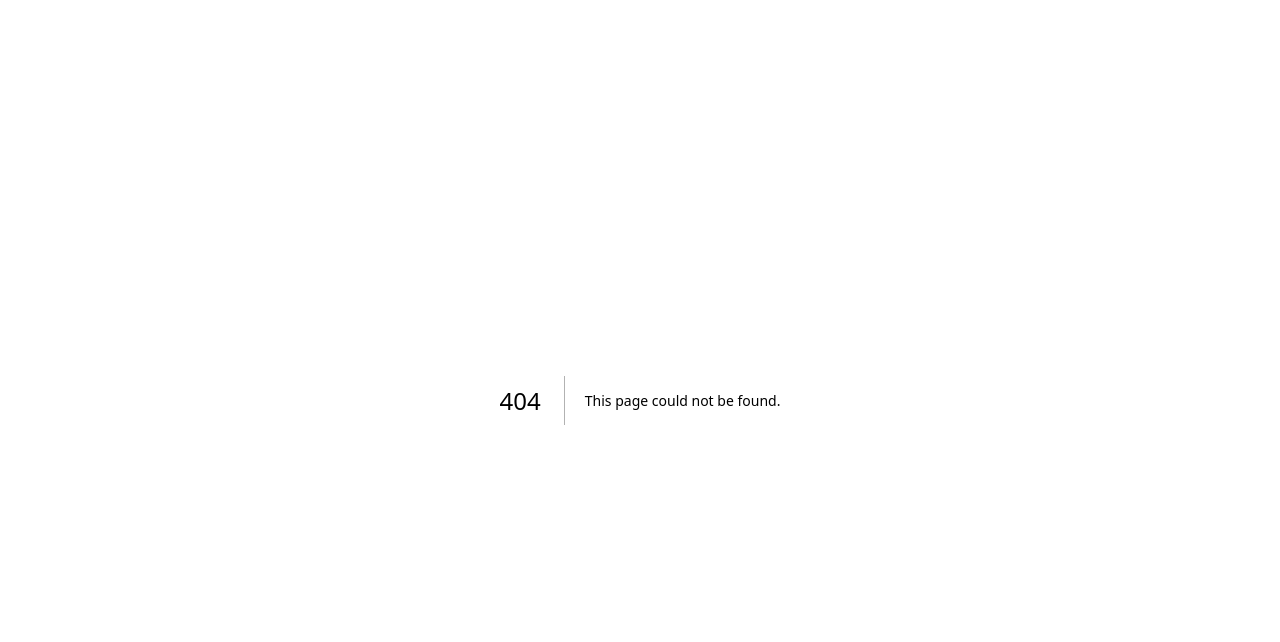
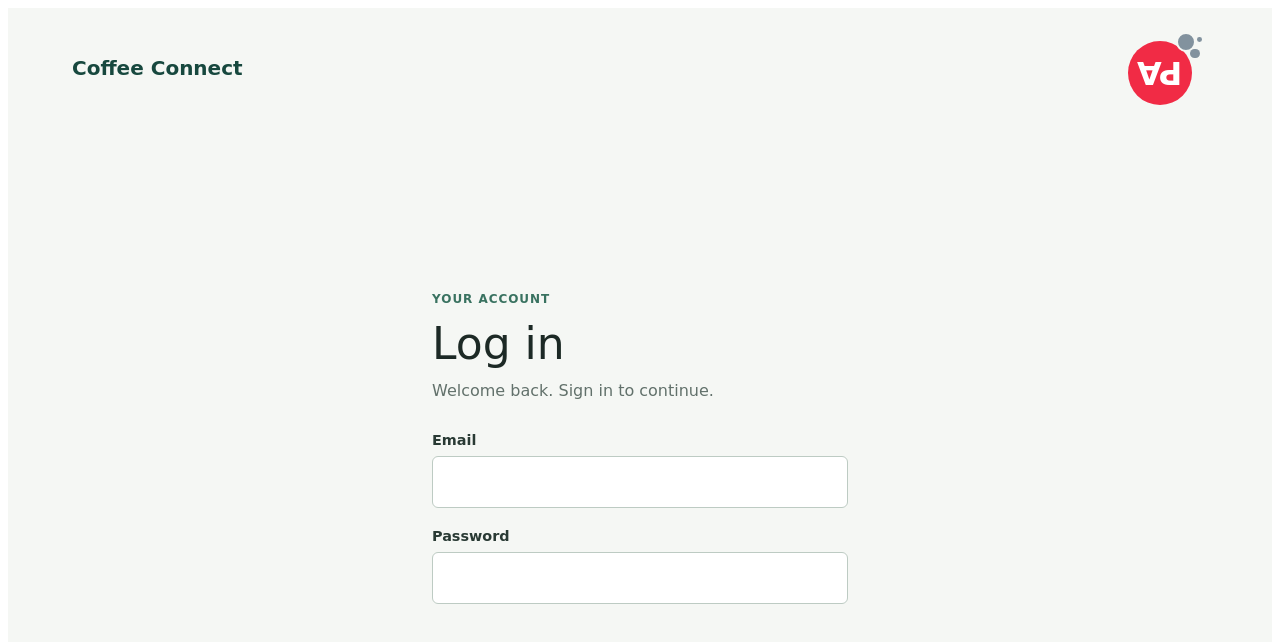
Before and after one commit to JosephMcclelland07/coffee-connect, a Next.js app in the folder apps/web/: page /login in a window 1280 px wide. Before the commit this address had no page. Shown: the top 642 px of the page. Built offline with nearby package versions, Linux system fonts and the light colour scheme.

Commit message:
feat/Login-Page-Layout

```diff
--- /dev/null
+++ b/apps/web/app/login/login.module.css
@@ -0,0 +1,171 @@
+.page {
+	position: relative;
+	min-height: 100vh;
+	min-height: 100svh;
+	background: #f5f7f4;
+	color: #1c2925;
+	font-family: "Comic Sans MS", "Comic Sans", cursive;
+}
+
+.header {
+	position: absolute;
+	top: 1.5rem;
+	left: clamp(1.5rem, 5vw, 4rem);
+	right: clamp(1.5rem, 5vw, 4rem);
+	display: flex;
+	align-items: center;
+	justify-content: space-between;
+}
+
+.brandName {
+	margin: 0;
+	color: #17483e;
+	font-size: 1.25rem;
+	font-weight: 600;
+}
+
+.logo {
+	position: relative;
+	width: 5rem;
+	height: 4.55rem;
+	flex: 0 0 auto;
+}
+
+.disc {
+	position: absolute;
+	bottom: 0;
+	left: 0;
+	width: 80%;
+	aspect-ratio: 1;
+	display: grid;
+	place-items: center;
+	border-radius: 50%;
+	background: #f12b45;
+	color: #fff;
+	font-size: 2rem;
+	font-weight: 600;
+	line-height: 1;
+}
+
+.letters {
+	transform: rotate(180deg);
+}
+
+.bubbleLarge,
+.bubbleMedium,
+.bubbleSmall {
+	position: absolute;
+	border-radius: 50%;
+	background: #82929e;
+}
+
+.bubbleLarge {
+	top: 0;
+	left: 60%;
+	width: 20%;
+	aspect-ratio: 1;
+	border: 2px solid #f5f7f4;
+	box-sizing: content-box;
+}
+
+.bubbleMedium {
+	top: 23%;
+	left: 78%;
+	width: 12%;
+	aspect-ratio: 1;
+}
+
+.bubbleSmall {
+	top: 7%;
+	left: 86%;
+	width: 6%;
+	aspect-ratio: 1;
+}
+
+.loginPanel {
+	min-height: 100vh;
+	min-height: 100svh;
+	box-sizing: border-box;
+	display: grid;
+	place-items: center;
+	padding: 7rem 1.5rem 2rem;
+}
+
+.formWrap {
+	width: min(100%, 26rem);
+}
+
+.kicker {
+	margin: 0 0 0.75rem;
+	color: #397260;
+	font-size: 0.75rem;
+	font-weight: 700;
+	letter-spacing: 0.08em;
+}
+
+.formWrap h1 {
+	margin: 0;
+	font-size: 2.75rem;
+	font-weight: 500;
+}
+
+.intro {
+	margin: 0.75rem 0 2rem;
+	color: #62716b;
+}
+
+.form {
+	display: grid;
+	gap: 1.25rem;
+}
+
+.field {
+	display: grid;
+	gap: 0.5rem;
+	color: #293a34;
+	font-size: 0.9rem;
+	font-weight: 600;
+}
+
+.field input {
+	width: 100%;
+	min-height: 3.25rem;
+	box-sizing: border-box;
+	border: 1px solid #bdcbc3;
+	border-radius: 6px;
+	padding: 0.75rem 0.875rem;
+	background: #fff;
+	color: #1c2925;
+	font: inherit;
+}
+
+.field input:focus-visible {
+	border-color: #26715c;
+	outline: 3px solid #26715c33;
+}
+
+	@media (max-width: 480px) {
+	.header {
+		top: 1rem;
+		left: 1rem;
+		right: 1rem;
+	}
+
+	.brandName {
+		font-size: 1.05rem;
+	}
+
+	.logo {
+		width: 4.4rem;
+		height: 4rem;
+	}
+
+	.disc {
+		font-size: 1.75rem;
+	}
+
+	.loginPanel {
+		padding-right: 1.25rem;
+		padding-left: 1.25rem;
+	}
+}
--- /dev/null
+++ b/apps/web/app/login/login.tsx
@@ -0,0 +1,48 @@
+import styles from "./login.module.css";
+
+export default function LoginPage() {
+	return (
+		<main className={styles.page}>
+			<header className={styles.header}>
+				<p className={styles.brandName}>Coffee Connect</p>
+				<div className={styles.logo} role="img" aria-label="PA logo with upside-down lettering">
+					<span className={styles.disc} aria-hidden="true">
+						<span className={styles.letters}>PA</span>
+					</span>
+					<span className={styles.bubbleLarge} aria-hidden="true" />
+					<span className={styles.bubbleMedium} aria-hidden="true" />
+					<span className={styles.bubbleSmall} aria-hidden="true" />
+				</div>
+			</header>
+			<section className={styles.loginPanel} aria-labelledby="login-title">
+				<div className={styles.formWrap}>
+					<p className={styles.kicker}>YOUR ACCOUNT</p>
+					<h1 id="login-title">Log in</h1>
+					<p className={styles.intro}>Welcome back. Sign in to continue.</p>
+					<form className={styles.form}>
+						<label className={styles.field}>
+							Email
+							<input
+								id="email"
+								name="email"
+								type="email"
+								autoComplete="email"
+								required
+							/>
+						</label>
+						<label className={styles.field}>
+							Password
+							<input
+								id="password"
+								name="password"
+								type="password"
+								autoComplete="current-password"
+								required
+							/>
+						</label>
+					</form>
+				</div>
+			</section>
+		</main>
+	);
+}
--- /dev/null
+++ b/apps/web/app/login/page.tsx
@@ -0,0 +1,5 @@
+import LoginPage from "./login";
+
+export default function Page() {
+	return <LoginPage />;
+}
```
